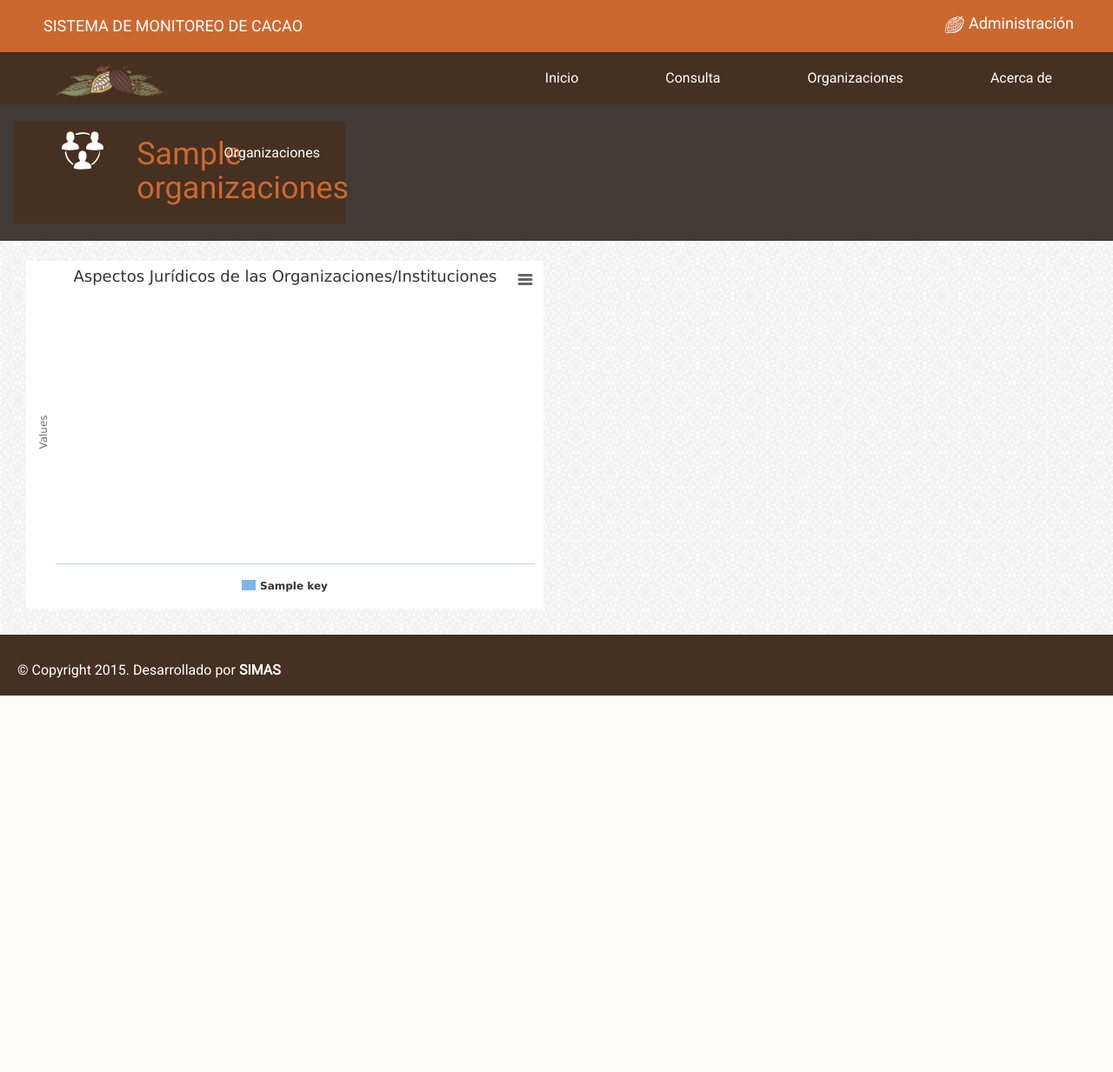
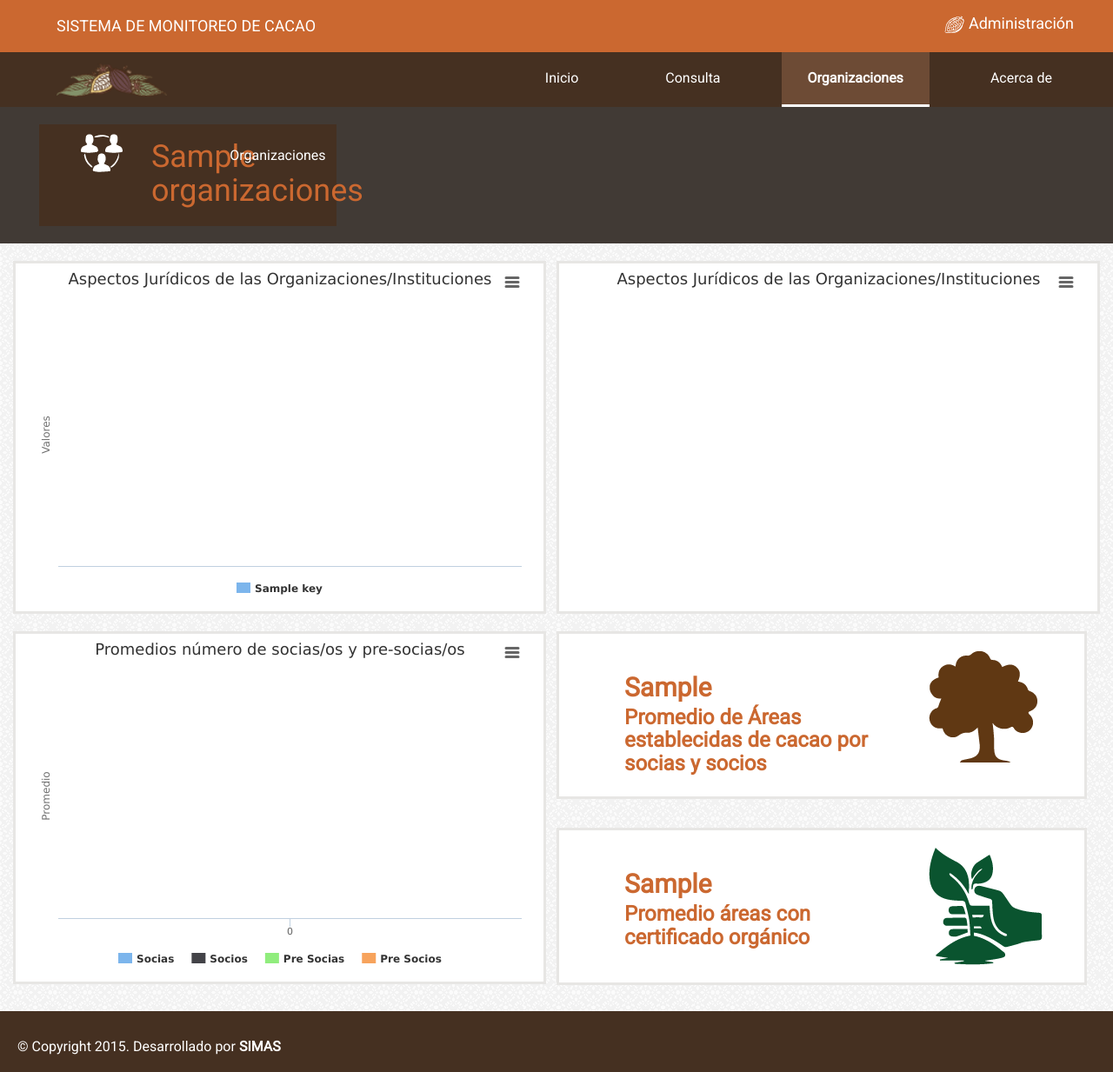
Before and after one commit to ErickMurillo/canicacao, a Django app: template templates/organizacion/dashboard.html in a window 1280 px wide. Shown: the whole page at 87% size. Before the commit the page ends 800 px from the top, so only its background shows below. Run offline with Django 3.2, Linux system fonts and the light colour scheme; tables that the repository leaves empty hold one stand-in row (values such as "Sample post"); the template is opened without the code that fills it: values that come from a table or form of the project are taken from there, most other values are stand-ins (such as "Sample title", 1, 10 or a date in 2020); parts of the project's set-up code (start-up, migrations or seed data) failed here and were passed over; some libraries are stand-ins or nearby versions.

Commit message:
dashboard org

```diff
--- a/templates/organizacion/dashboard.html
+++ b/templates/organizacion/dashboard.html
@@ -4,6 +4,12 @@
 <script src="/static/js/highcharts.js"></script>
 <script src="/static/js/exporting.js"></script>
 <script>
+$(document).ready(function() {
+
+        $('li.item-org').addClass('active');
+
+    })
+
 	$(function () {
 		$('#aspectos_juridicos').highcharts({
 			chart: {
@@ -14,6 +20,12 @@
 			},
 			xAxis: {
 				categories: ['Personería jurídica', 'Actualización person. jurídica', 'Solvencia tributaria', 'Junta directiva certificada', 'Lista socias y socias actualizada']
+			},
+			yAxis: {
+	            title: {
+	                text: 'Valores'
+	            }
+
 	        },
 			credits: {
 				enabled: false
@@ -43,6 +55,159 @@
 			]
 		});
 	})
+
+	$(function () {
+		$('#documentacion').highcharts({
+			chart: {
+				type: 'column'
+			},
+			title: {
+				text: 'Aspectos Jurídicos de las Organizaciones/Instituciones'
+			},
+			xAxis: {
+				categories: ['Si', 'No']
+			},
+			credits: {
+				enabled: false
+			},
+			yAxis: {
+	            title: {
+	                text: 'Valores'
+	            }
+
+	        },
+			plotOptions: {
+				series: {
+					borderWidth: 0,
+					dataLabels: {
+						enabled: true,
+						format: '{point.y}'
+					}
+				}
+			},
+
+			tooltip: {
+				headerFormat: '<span style="font-size:11px">{series.name}</span><br>',
+				pointFormat: '<span style="color:{point.color}">{point.name}</span>: <b>{point.y}'
+			},
+			series: [
+			{% for key,value in documentacion.items %}
+			{
+				name: '{{key}}',
+				data: [{% for x,y in value.items %}{{y}},{% endfor %}]
+			},
+			{% endfor %}
+
+			]
+		});
+	});
+
+$(function () {
+    $('#container').highcharts({
+        chart: {
+            type: 'column'
+        },
+        title: {
+            text: 'Promedios número de socias/os y pre-socias/os'
+        },
+        yAxis: {
+            title: {
+                text: 'Valores'
+            }
+
+        },
+        credits: {
+            enabled: false
+        },
+        yAxis: {
+                min: 0,
+                title: {
+                    text: 'Promedio'
+                }
+            },
+
+            tooltip: {
+                formatter: function() {
+                    return ''+
+                        this.series.name +': '+ this.y;
+                }
+            },
+        series: [
+                {
+                    name: 'Socias',
+                    data: [{{socias}}],
+                    dataLabels: {
+                        enabled: true,
+                        rotation: 0,
+                        color: '#632D00',
+                        align: 'center',
+                        x: -3,
+                        y: 0,
+                            formatter: function() {
+                                return this.y;
+                                                  },
+                        style: {
+                            font: 'normal 13px Verdana, sans-serif'
+                                }
+                                }
+                },
+                {
+                    name: 'Socios',
+                    data: [{{socios}}],
+                    dataLabels: {
+                        enabled: true,
+                        rotation: 0,
+                        color: '#632D00',
+                        align: 'center',
+                        x: -3,
+                        y: 0,
+                            formatter: function() {
+                                return this.y;
+                                                  },
+                        style: {
+                            font: 'normal 13px Verdana, sans-serif'
+                                }
+                                }
+                },
+                {
+                    name: 'Pre Socias',
+                    data: [{{pre_socias}}],
+                    dataLabels: {
+                        enabled: true,
+                        rotation: 0,
+                        color: '#632D00',
+                        align: 'center',
+                        x: -3,
+                        y: 0,
+                            formatter: function() {
+                                return this.y;
+                                                  },
+                        style: {
+                            font: 'normal 13px Verdana, sans-serif'
+                                }
+                                }
+                },
+                {
+                    name: 'Pre Socios',
+                    data: [{{pre_socios}}],
+                    dataLabels: {
+                        enabled: true,
+                        rotation: 0,
+                        color: '#632D00',
+                        align: 'center',
+                        x: -3,
+                        y: 0,
+                            formatter: function() {
+                                return this.y;
+                                                  },
+                        style: {
+                            font: 'normal 13px Verdana, sans-serif'
+                                }
+                                }
+                },
+                ]
+    });
+});
 </script>
 {% endblock extra_js %}
 
@@ -61,8 +226,58 @@
 {% endblock tablero %}
 
 {% block content %}
-<br>
-   <div class="col-md-12 col-lg-6">
+<style>
+.row {
+	margin-right: 0px !important;
+	margin-left: 0px !important;
+}
+
+h3 {
+  color: #cb6830;
+  font-weight: bold;
+  margin-bottom: 5px;
+  margin-top: 5px;
+}
+</style>
+
+<div class="row fila1">
+	<div class="col-md-12 col-lg-6 grafico1">
 		<div id="aspectos_juridicos" style="min-width: 310px; height: 400px; max-width: 900px;margin: 0 auto"></div>
 	</div>
+
+	<div class="col-md-12 col-lg-6 grafico3">
+		<div id="documentacion" style="min-width: 310px; height: 400px; max-width: 900px;margin: 0 auto"></div>
+	</div>
+</div>
+
+<div class="row fila2">
+	<div class="col-md-12 col-lg-6 grafico1">
+		<div id="container" style="min-width: 310px; height: 400px; max-width: 900px;margin: 0 auto"></div>
+	</div>
+
+	<div class="col-md-12 col-lg-6 indicadores-t2">
+           <div class="promedio-cacao">
+               <div class="row">
+                   <div class="col-md-8 col-lg-8 texto-indicador">
+                       <h2>{{areas_establecidas}}</h2>
+                       <h3>Promedio de Áreas establecidas de cacao por socias y socios</h3>
+                   </div>
+                   <div class="col-md-4 col-lg-4">
+                       <img src="/static/img/arbol-01.png" alt="">
+                   </div>
+               </div>
+           </div>
+           <div class="promedio-cultivo">
+                <div class="row">
+                   <div class="col-md-8 col-lg-8 texto-indicador">
+                       <h2>{{area_organico}}</h2>
+                       <h3>Promedio áreas con certificado orgánico</h3>
+                   </div>
+                   <div class="col-md-4 col-lg-4">
+                       <img src="/static/img/arbolito-01.png" alt="">
+                   </div>
+               </div>
+           </div>
+        </div>
+</div>
 {% endblock content %}
```
Also changed, not shown: organizacion/views.py (+13 -2 lines). Lines whose indentation alone changed are shown as unchanged.
